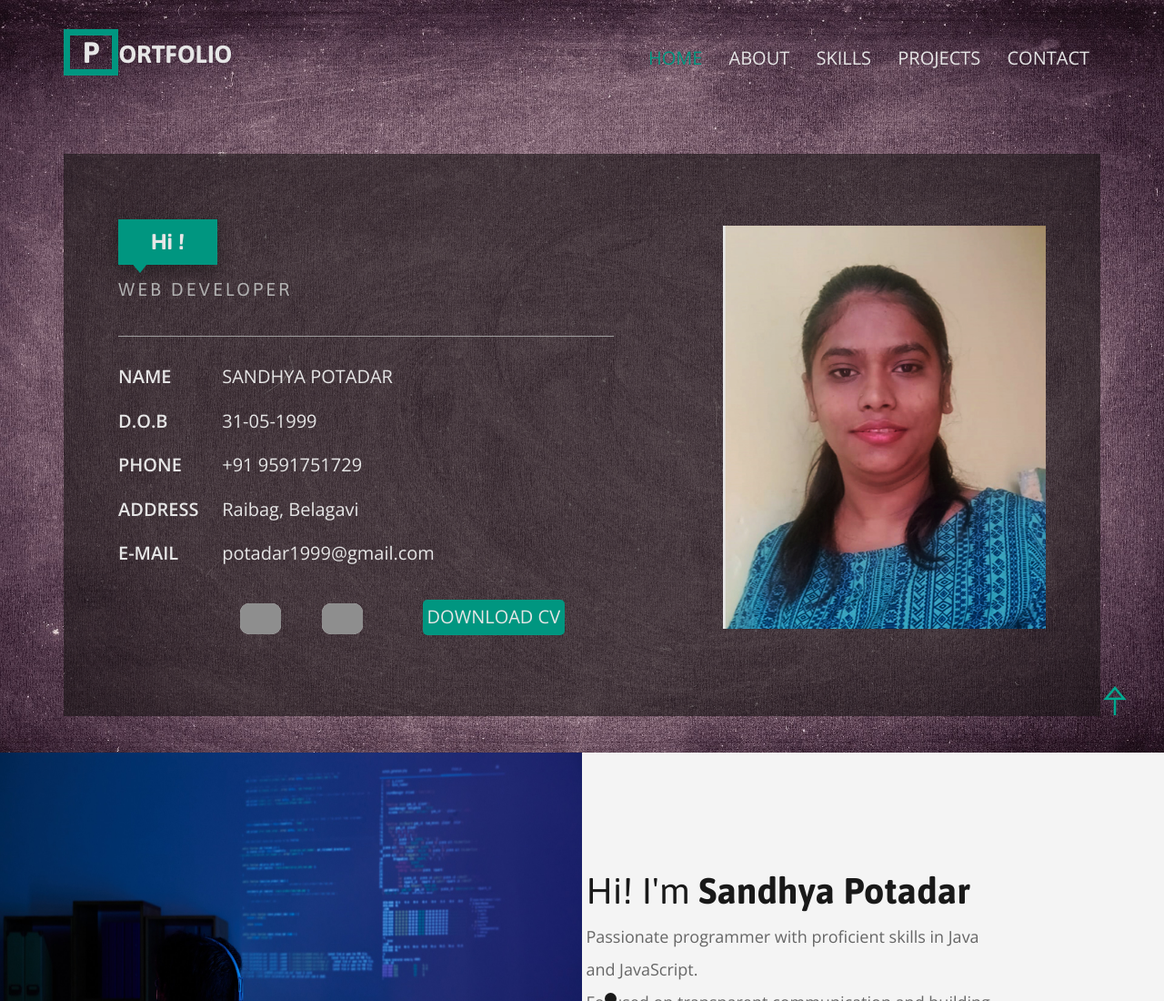
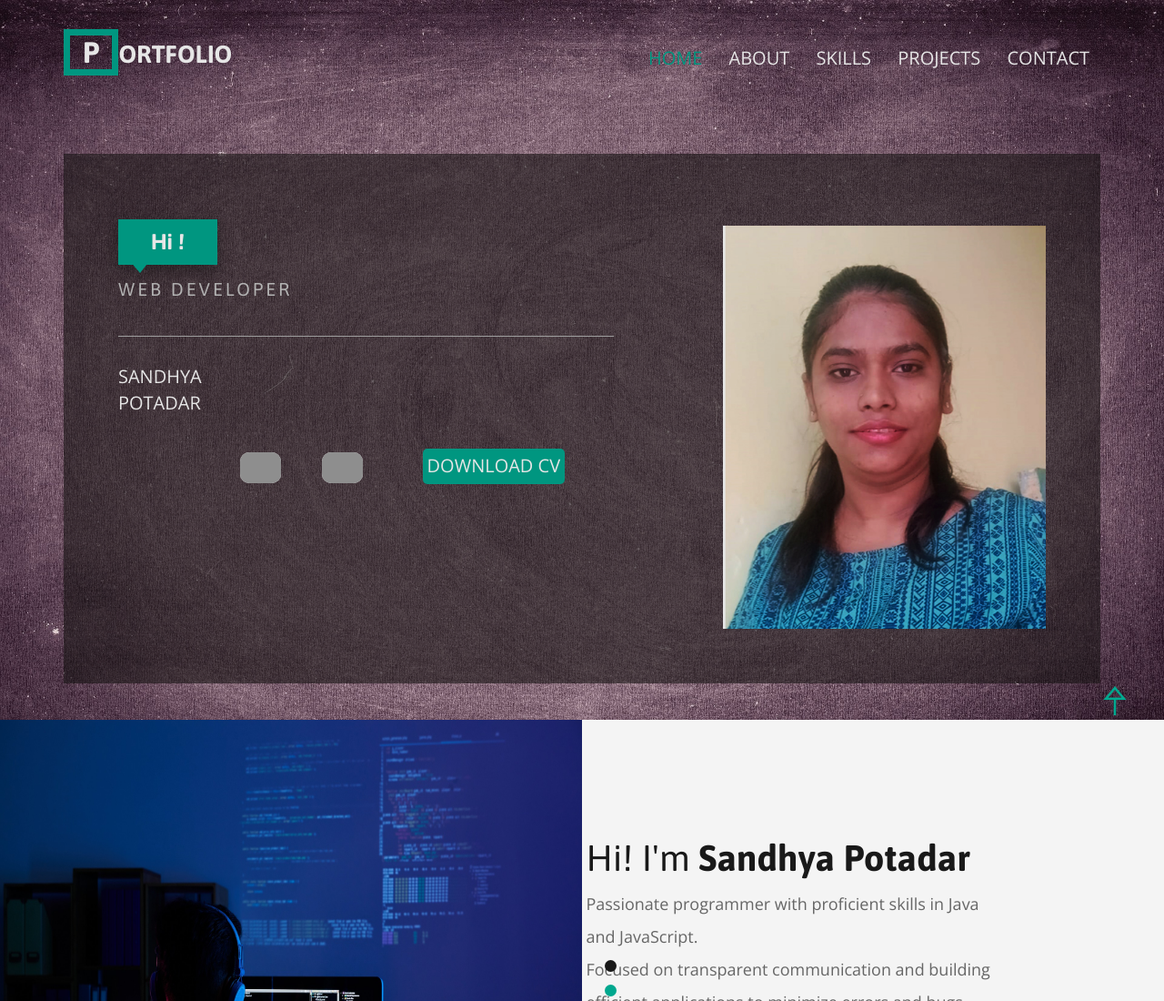
Before and after one commit to potadar1999/Portfolio, a plain HTML site: page index.html in a window 1280 px wide. Shown: the top 1100 px of the page at 91% size. Drawn offline with nearby package versions, Linux system fonts and the light colour scheme; grey boxes are pictures that could not be loaded; a script that the page names is missing.

Commit message:
Update index.html

```diff
--- a/index.html
+++ b/index.html
@@ -112,34 +112,12 @@ Smartphone Compatible web template, free webdesigns for Nokia, Samsung, LG, Sony
 
 					<li>
 							<ul class="address-text">
-								<li><b>NAME</b></li>
+
 								<li>SANDHYA POTADAR</li>
 							</ul>
 						</li>
-						<li>
-							<ul class="address-text">
-								<li><b>D.O.B</b></li>
-								<li>31-05-1999</li>
-							</ul>
-						</li>
-						<li>
-							<ul class="address-text">
-								<li><b>PHONE </b></li>
-								<li>+91 9591751729</li>
-							</ul>
-						</li>
-						<li>
-							<ul class="address-text">
-								<li><b>ADDRESS </b></li>
-								<li>Raibag, Belagavi</li>
-							</ul>
-						</li>
-						<li>
-							<ul class="address-text">
-								<li><b>E-MAIL </b></li>
-								<li><a href="mailto:potadar1999@gmail.com"> potadar1999@gmail.com</a></li>
-							</ul>
-						</li>
+
+
 						<li>
 							<ul class="address-text">
 								<li><a href="#" class="in" ><img style="width: 30px; background-color: white; border-radius: 5px;;" src="#" alt=""> </a></li>
```
